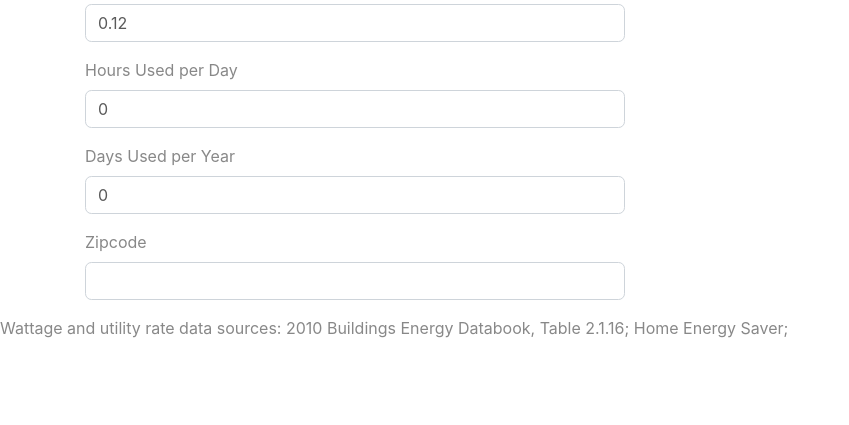
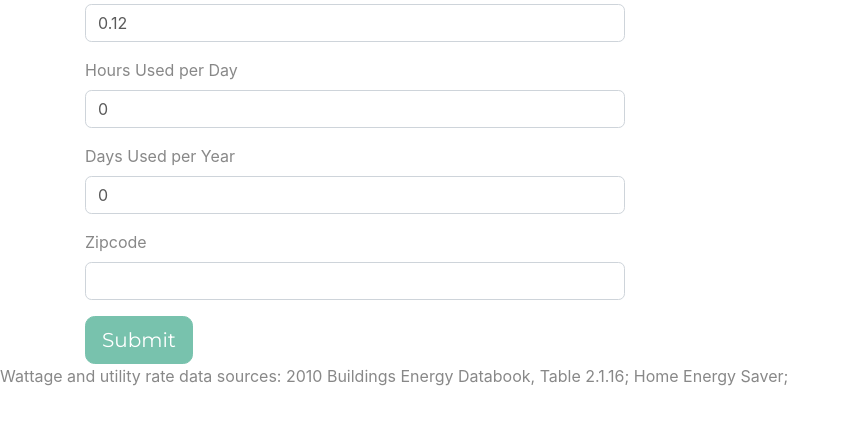
Before and after one commit to eaquin1/EnergyGuideCalculator, a Flask app: page / in a window 1280 px wide. Shown: the part 328-753 px from the top of the page, without its empty margins (0-849 px from the left). Run offline with Flask 2, Linux system fonts and the light colour scheme; data that the repository does not hold is empty; some libraries are stand-ins or nearby versions.

Commit message:
refactored from blur to on submit

```diff
--- a/static/energy.js
+++ b/static/energy.js
@@ -4,7 +4,8 @@ $("#appliance-select").change(async function() {
      $("#wattage").val(resp.data.wattage)
 })
 
-$("#zipcode").on("blur", async function(){
+$("#submit-calc").on("click", async function(e){
+    e.preventDefault();
     // send request to calculate the usage costs
     let calc_resp = await axios({
         method: 'get',
--- a/templates/index.html
+++ b/templates/index.html
@@ -40,6 +40,7 @@
             <label for="zipcode">Zipcode</label>
             <input type="text" id="zipcode" name="zipcode" class="form-control integer-input">
         </div>
+        <button class="btn btn-lg btn-primary" id="submit-calc">Submit</button>
     </form>
     </div>
 </div>
```
